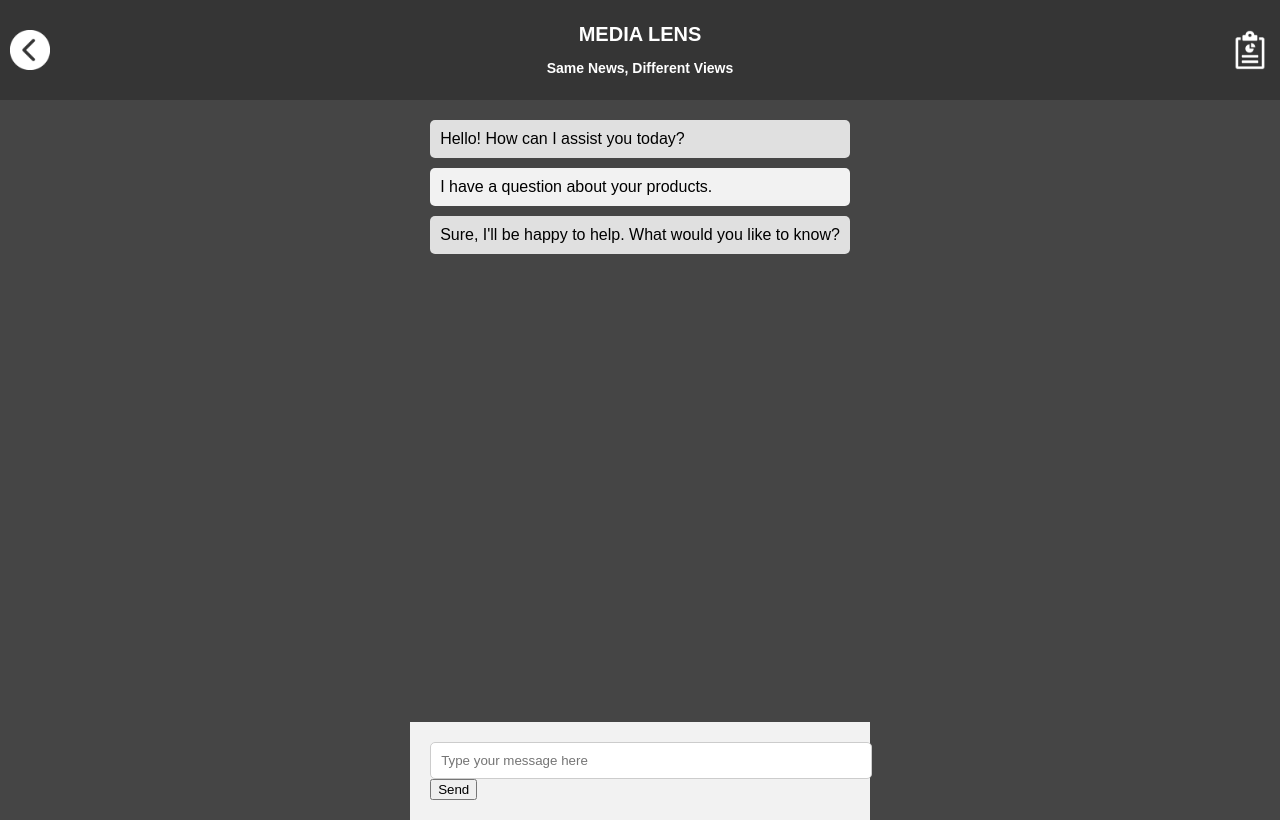
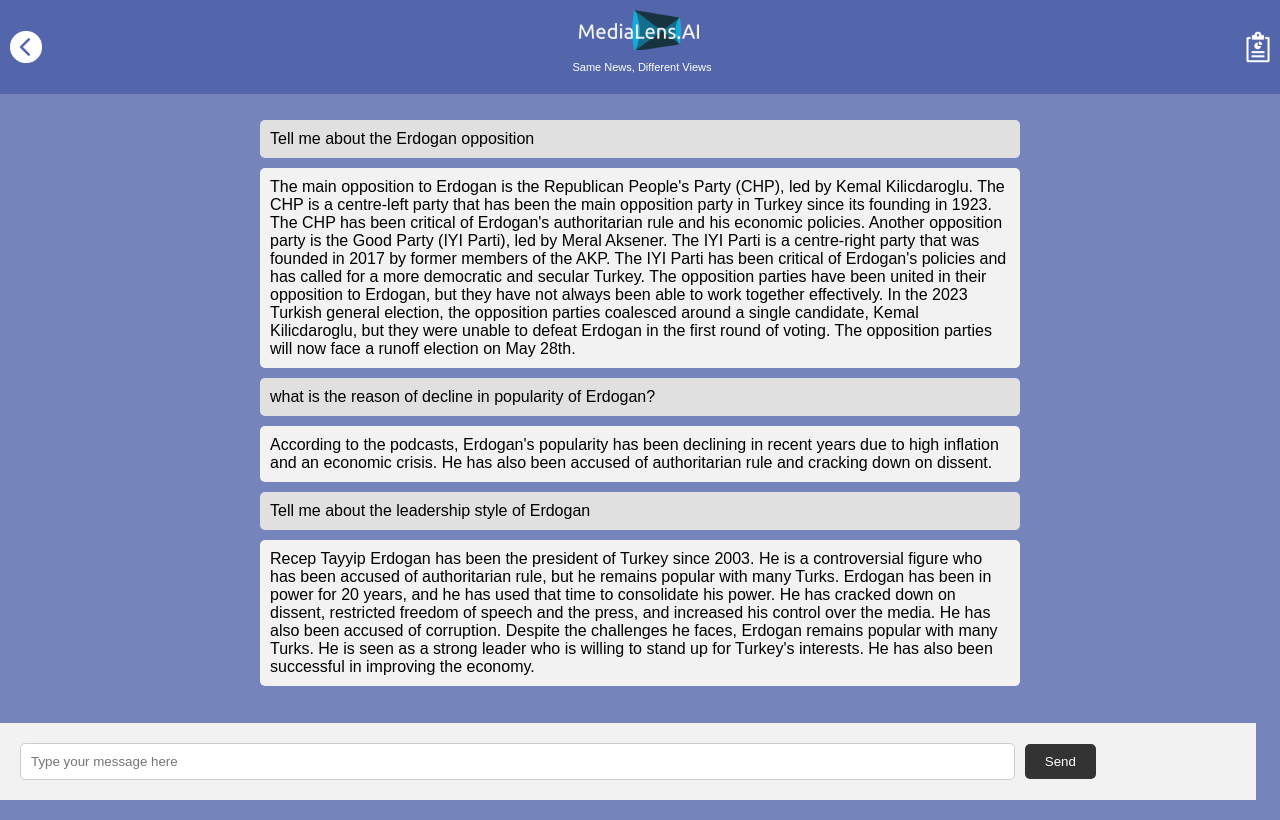
Before and after one commit to vishalydv23/genai-medialens, a website: page public/chat.html in a window 1280 px wide. Drawn offline with nearby package versions, Linux system fonts and the light colour scheme.

Commit message:
Final push

```diff
--- /dev/null
+++ b/app.yaml
@@ -0,0 +1 @@
+runtime: nodejs16
--- a/index.js
+++ b/index.js
@@ -7,6 +7,6 @@ app.get('/', function (req, res) {
     res.sendFile(__dirname + '/public/index.html');
 });
 
-app.listen(8081, function () {
-    console.log('Simple Web Application running on port 8081!');
+app.listen(8080, function () {
+    console.log('Simple Web Application running on port 8080!');
 });
--- a/package.json
+++ b/package.json
@@ -12,5 +12,8 @@
   "dependencies": {
     "express": "^4.18.2",
     "save": "^2.9.0"
+  },
+  "engines": {
+    "node": "9.x"
   }
 }
--- a/public/chat.html
+++ b/public/chat.html
@@ -3,7 +3,7 @@
 
 <head>
     <meta charset="UTF-8" />
-    <title>ASK NEWS</title>
+    <title>MEDIA LENS</title>
     <meta name="viewport" content="width=device-width, initial-scale=1" />
     <link rel="stylesheet" type="text/css" href="/css/chat.css" />
     <script src="https://ajax.googleapis.com/ajax/libs/jquery/3.1.0/jquery.min.js"></script>
@@ -16,24 +16,50 @@
         <div class="icon back-icon" onclick="goToHome()">
         </div>
         <div>
-            <h1 class="page-name">MEDIA LENS</h1>
-            <h3 class="sub-heading">Same News, Different Views</h3>
+            <div class="main-logo"></div>
+            <p class="sub-heading">Same News, Different Views</p>
         </div>
         <div class="icon summary-icon" onclick="goToTopic()"></div>
     </header>
     <div class="chat-container">
         <div class="chat-container">
             <div id="messageContainer" class="message-container">
-                <div class="message bot-message">Hello! How can I assist you today?</div>
-                <div class="message user-message">I have a question about your products.</div>
-                <div class="message bot-message">Sure, I'll be happy to help. What would you like to know?</div>
+                <div class="message bot-message">Tell me about the Erdogan opposition</div>
+                <div class="message user-message">The main opposition to Erdogan is the Republican People's Party (CHP),
+                    led by Kemal Kilicdaroglu. The CHP is a centre-left party that has been the main opposition party in
+                    Turkey since its founding in 1923. The CHP has been critical of Erdogan's authoritarian rule and his
+                    economic policies.
+
+                    Another opposition party is the Good Party (IYI Parti), led by Meral Aksener. The IYI Parti is a
+                    centre-right party that was founded in 2017 by former members of the AKP. The IYI Parti has been
+                    critical of Erdogan's policies and has called for a more democratic and secular Turkey.
+
+                    The opposition parties have been united in their opposition to Erdogan, but they have not always
+                    been able to work together effectively. In the 2023 Turkish general election, the opposition parties
+                    coalesced around a single candidate, Kemal Kilicdaroglu, but they were unable to defeat Erdogan in
+                    the first round of voting. The opposition parties will now face a runoff election on May 28th.
+                </div>
+                <div class="message bot-message">what is the reason of decline in popularity of Erdogan?</div>
+                <div class="message user-message">According to the podcasts, Erdogan's popularity has been declining in
+                    recent years due to high inflation and an economic crisis. He has also been accused of authoritarian
+                    rule and cracking down on dissent.
+                </div>
+                <div class="message bot-message">Tell me about the leadership style of Erdogan</div>
+                <div class="message user-message">Recep Tayyip Erdogan has been the president of Turkey since 2003. He
+                    is a controversial figure who has been accused of authoritarian rule, but he remains popular with
+                    many Turks.
+                    Erdogan has been in power for 20 years, and he has used that time to consolidate his power. He has
+                    cracked down on dissent, restricted freedom of speech and the press, and increased his control over
+                    the media. He has also been accused of corruption.
+                    Despite the challenges he faces, Erdogan remains popular with many Turks. He is seen as a strong
+                    leader who is willing to stand up for Turkey's interests. He has also been successful in improving
+                    the economy.
+                </div>
             </div>
 
             <div class="input-container">
-                <form id="userInputForm">
-                    <input type="text" id="userInput" placeholder="Type your message here">
-                    <button type="submit">Send</button>
-                </form>
+                <input type="text" id="userInput" class="chatInputMessage" placeholder="Type your message here">
+                <button type="button" onclick="sendMessage()">Send</button>
             </div>
         </div>
     </div>
--- a/public/css/chat.css
+++ b/public/css/chat.css
@@ -2,31 +2,37 @@ body {
     font-family: Arial, sans-serif;
     margin: 0;
     padding: 0;
-    background-color: #454545;
+    background-color: #7684BC;
 }
 
 
 .header {
     display: flex;
+    position: fixed;
+    width: 100vw;
     align-items: center;
     justify-content: space-between;
-    background-color: #353535;
+    background-color: #5466AB;
     color: #fff;
     padding: 10px;
 }
 
-.page-name {
-    text-align: center;
-    font-size: 20px;
+.main-logo{
+    background-image: url('/img/icon/mainlogo-mobile.png');
+    background-size: cover;
+    width: 110px;
+    height: 30px;
+    padding: 5px;
+    margin-left: 6px;
 }
 
 .sub-heading {
-    font-size: 14px;
+    font-size: 11px;
 }
 
 .icon {
-    width: 30px;
-    height: 30px;
+    width: 22px;
+    height: 22px;
     padding: 5px;
 }
 
@@ -38,7 +44,8 @@ body {
 
 .summary-icon {
     background-image: url('/img/icon/summary-mobile.png');
-    background-size: cover
+    background-size: cover;
+    margin-right: 16px;
 }
 
 body {
@@ -48,11 +55,12 @@ body {
 }
 
 .chat-container {
-    max-width: 600px;
+    max-width: 100vh;
     margin: 0 auto;
     display: flex;
     flex-direction: column;
-    height: 90vh;
+    min-height: 90vh;
+    padding-top: 50px;
 }
 
 .message-container {
@@ -78,13 +86,34 @@ body {
 }
 
 .input-container {
+    position: fixed;
+    bottom: 0;
+    left: 0;
+    width: 100%;
+    width: 95vw;
+    background-color: #f2f2f2;
     padding: 20px;
-    background-color: #f2f2f2;
+    display: flex;
+    align-items: center;
+}
+
+.userInputForm {
+    display: flex;
 }
 
 .input-container input[type="text"] {
-    width: 100%;
+    width: 80%;
     padding: 10px;
     border: 1px solid #ccc;
     border-radius: 5px;
 }
+
+.input-container button {
+    margin-left: 10px;
+    padding: 10px 20px;
+    border: none;
+    border-radius: 5px;
+    background-color: #333;
+    color: #fff;
+    cursor: pointer;
+}
--- a/public/css/style.css
+++ b/public/css/style.css
@@ -2,31 +2,37 @@ body {
     font-family: Arial, sans-serif;
     margin: 0;
     padding: 0;
-    background-color: #454545;
+    background-color: #7684BC;
 }
 
 
 .header {
     display: flex;
+    position: fixed;
+    width: 96vw;
     align-items: center;
     justify-content: space-between;
-    background-color: #353535;
+    background-color: #5466AB;
     color: #fff;
     padding: 10px;
 }
 
-.page-name {
-    text-align: center;
-    font-size: 20px;
+.main-logo{
+    background-image: url('/img/icon/mainlogo-mobile.png');
+    background-size: cover;
+    width: 110px;
+    height: 30px;
+    padding: 5px;
+    margin-left: 6px;
 }
 
 .sub-heading {
-    font-size: 14px;
+    font-size: 11px;
 }
 
 .icon {
-    width: 30px;
-    height: 30px;
+    width: 22px;
+    height: 22px;
     padding: 5px;
 }
 
@@ -44,6 +50,7 @@ body {
     max-height: auto;
     overflow-y: auto;
     padding: 10px;
+    padding-top: 110px;
 }
 
 .news-item {
--- a/public/css/topic.css
+++ b/public/css/topic.css
@@ -2,31 +2,37 @@ body {
     font-family: Arial, sans-serif;
     margin: 0;
     padding: 0;
-    background-color: #454545;
+    background-color: #7684BC;
 }
 
 
 .header {
     display: flex;
+    position: fixed;
+    width: 95vw;
     align-items: center;
     justify-content: space-between;
-    background-color: #353535;
+    background-color: #5466AB;
     color: #fff;
     padding: 10px;
 }
 
-.page-name {
-    text-align: center;
-    font-size: 20px;
+.main-logo {
+    background-image: url('/img/icon/mainlogo-mobile.png');
+    background-size: cover;
+    width: 110px;
+    height: 30px;
+    padding: 5px;
+    margin-left: 6px;
 }
 
 .sub-heading {
-    font-size: 14px;
+    font-size: 11px;
 }
 
 .icon {
-    width: 30px;
-    height: 30px;
+    width: 22px;
+    height: 22px;
     padding: 5px;
 }
 
@@ -45,6 +51,7 @@ body {
     padding: 10px;
     max-height: auto;
     overflow-y: auto;
+    padding-top: 110px;
 }
 
 .section-heading {
@@ -74,6 +81,12 @@ body {
     cursor: pointer;
 }
 
+.permanent-topic {
+    background-color: #8B76BC;
+    color: #fff;
+}
+
+
 .news-summary-section {
 
     margin-bottom: 20px;
@@ -81,6 +94,7 @@ body {
     border: 1px solid #ccc;
     border-radius: 5px;
     background-color: #fff;
+    min-height: 100vw;
 }
 
 .news-summary {
```
Also changed, not shown: public/index.html (+8 -6 lines), public/js/topic-page.js (+20 -16 lines), public/topic.html (+9 -8 lines), public/img/icon/mainlogo-mobile.png (added), 1 other file.
